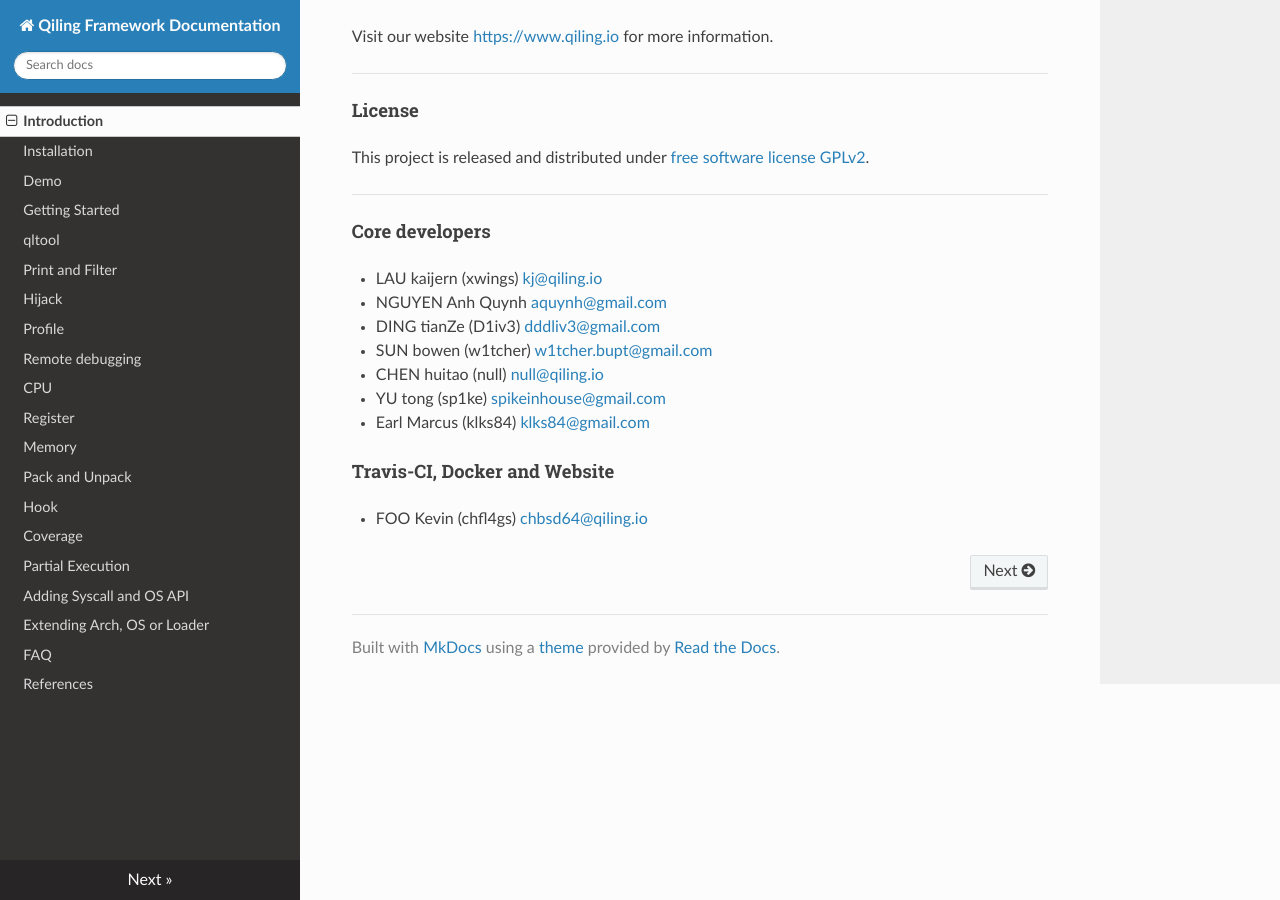
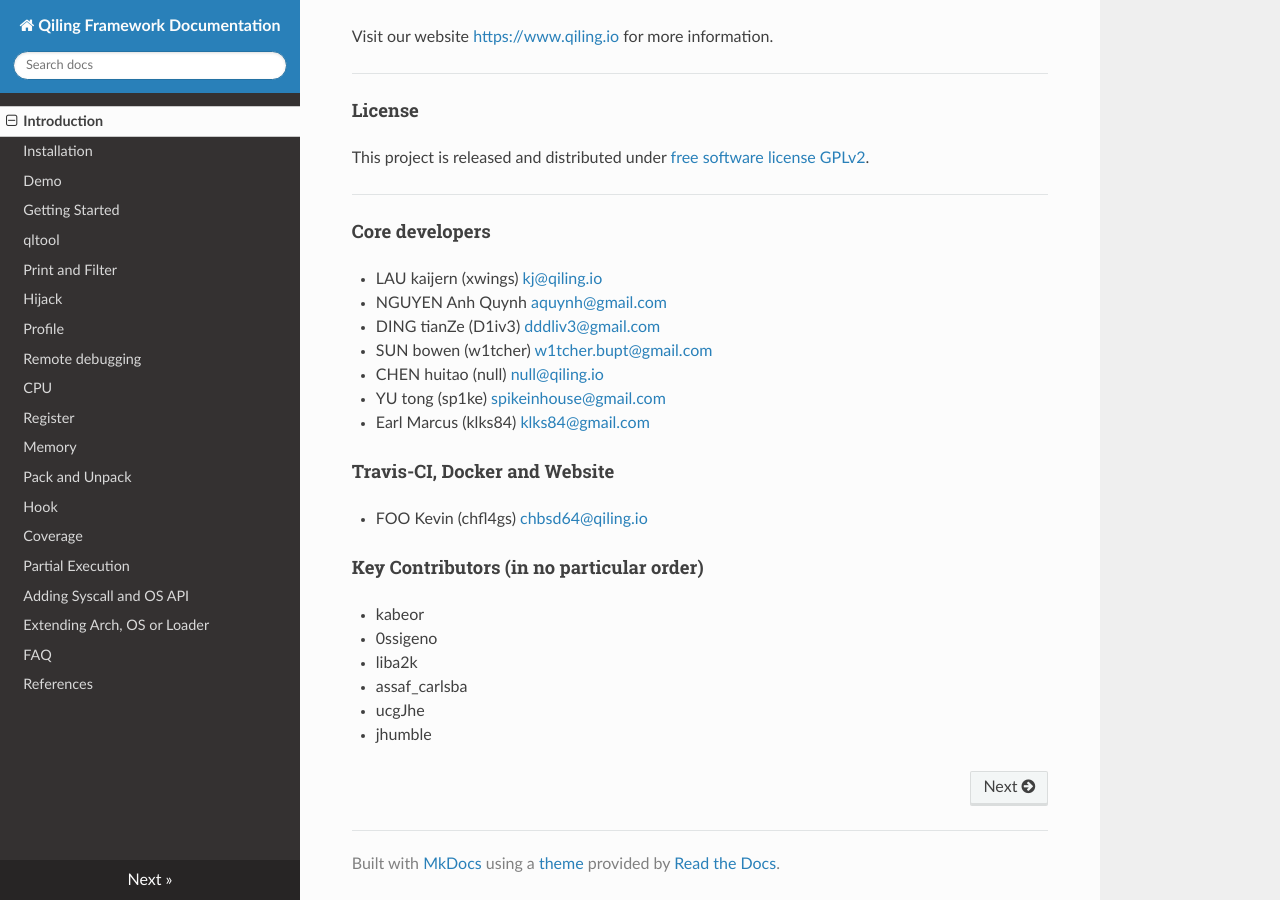
Before and after one commit to qilingframework/rtfd.io, an MkDocs documentation site: the page built from docs/index.md, in a window 1280 px wide and 900 px high, scrolled down 608 px. Built offline with MkDocs 1.6.1, drawn with Linux system fonts in a browser that asks for light colours; nearby versions of some CDN libraries.

Commit message:
Update index.md

```diff
--- a/docs/index.md
+++ b/docs/index.md
@@ -35,4 +35,14 @@ This project is released and distributed under [free software license GPLv2](htt
 - Earl Marcus (klks84) <klks84@gmail.com>
 
 #### Travis-CI, Docker and Website
+
 - FOO Kevin (chfl4gs) <chbsd64@qiling.io>
+
+#### Key Contributors (in no particular order)
+
+- kabeor
+- 0ssigeno
+- liba2k
+- assaf_carlsba
+- ucgJhe
+- jhumble
```
